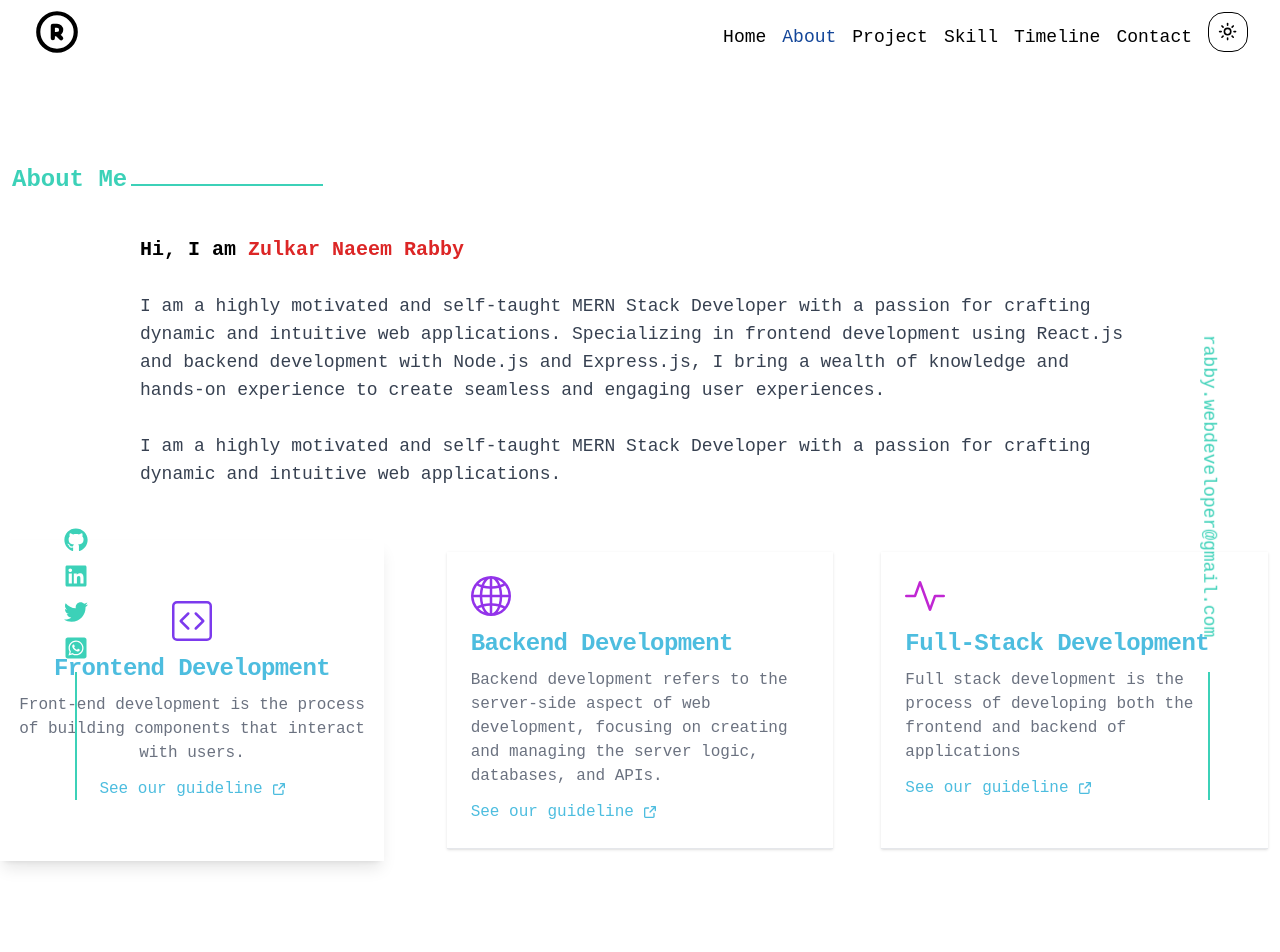
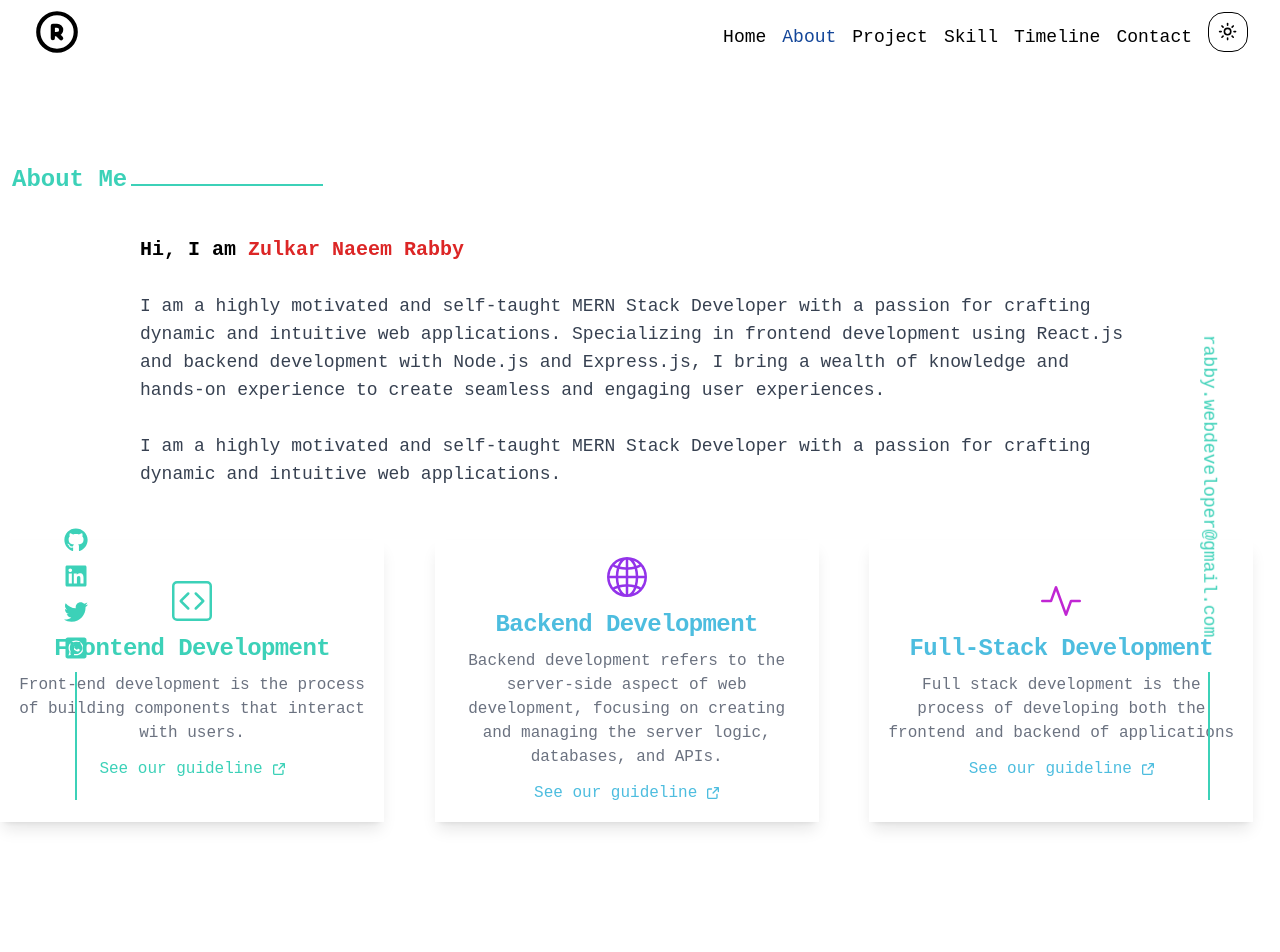
Before and after one commit to rabby-web/Rabby-Portfolio, a Next.js app: page /about in a window 1280 px wide. Shown: the top 952 px of the page. Built offline with nearby package versions, Linux system fonts and the light colour scheme.

Commit message:
main icon change color hovver

```diff
--- a/src/components/MainIcon/LeftIcon.tsx
+++ b/src/components/MainIcon/LeftIcon.tsx
@@ -12,17 +12,17 @@ const LeftIcon = () => {
       <div className="flex flex-col text-center items-center gap-3 text-2xl">
         <h2>
           <a href="https://github.com/rabby-web" target="_blank">
-            <FaGithub className="text-[#3CD1B8] hover:text-[#4df978]" />
+            <FaGithub className="text-[#3CD1B8] hover:text-[#4ca1e7]" />
           </a>
         </h2>
         <h2>
           <a href="https://www.linkedin.com/in/rabby-web/" target="_blank">
-            <FaLinkedin className="text-[#3CD1B8] hover:text-[#4df978]" />
+            <FaLinkedin className="text-[#3CD1B8] hover:text-[#4ca1e7]" />
           </a>
         </h2>
         <h2>
           <a href="https://x.com/RabbyNaeem29188" target="_blank">
-            <FaTwitter className="text-[#3CD1B8] hover:text-[#4df978]" />
+            <FaTwitter className="text-[#3CD1B8] hover:text-[#4ca1e7]" />
           </a>
         </h2>
         <h2>
@@ -30,10 +30,10 @@ const LeftIcon = () => {
             href="https://api.whatsapp.com/qr/L24M5IMTLMJDB1?autoload=1&app_absent=0"
             target="_blank"
           >
-            <FaWhatsappSquare className="text-[#3CD1B8] hover:text-[#4df978]" />
+            <FaWhatsappSquare className="text-[#3CD1B8] hover:text-[#4ca1e7]" />
           </a>
         </h2>
-        <div className="w-0 h-32 border border-[#3CD1B8] hover:border-[#4df978]"></div>
+        <div className="w-0 h-32 border border-[#3CD1B8] hover:border-[#4ca1e7]"></div>
       </div>
     </div>
   );
--- a/src/components/MainIcon/RightText.tsx
+++ b/src/components/MainIcon/RightText.tsx
@@ -4,13 +4,13 @@ const RightText = () => {
   return (
     <div>
       <div className="flex flex-col text-center items-center gap-3 text-lg">
-        <div className="rotate-90 mb-40 hover:text-[#4df978]">
+        <div className="rotate-90 mb-40 hover:text-[#4ca1e7]">
           <a href="mailto:rabby.webdeveloper@gmail.com" target="_blank">
             {" "}
             rabby.webdeveloper@gmail.com
           </a>
         </div>
-        <div className="w-0 h-32 border border-[#3CD1B8] hover:border-[#4df978]"></div>
+        <div className="w-0 h-32 border border-[#3CD1B8] hover:border-[#4ca1e7]"></div>
       </div>
     </div>
   );
--- a/src/components/shared/AboutCard.tsx
+++ b/src/components/shared/AboutCard.tsx
@@ -10,14 +10,14 @@ const AboutCard = () => {
           <svg
             xmlns="http://www.w3.org/2000/svg"
             fill="currentColor"
-            className="bi bi-code-square w-10 h-10 text-violet-600  hover:dark:text-[#3CD1B8] mb-3"
+            className="bi bi-code-square w-10 h-10 text-[#3CD1B8]  hover:dark:text-[#3CD1B8] mb-3"
             viewBox="0 0 16 16"
           >
             <path d="M14 1a1 1 0 0 1 1 1v12a1 1 0 0 1-1 1H2a1 1 0 0 1-1-1V2a1 1 0 0 1 1-1zM2 0a2 2 0 0 0-2 2v12a2 2 0 0 0 2 2h12a2 2 0 0 0 2-2V2a2 2 0 0 0-2-2z" />
             <path d="M6.854 4.646a.5.5 0 0 1 0 .708L4.207 8l2.647 2.646a.5.5 0 0 1-.708.708l-3-3a.5.5 0 0 1 0-.708l3-3a.5.5 0 0 1 .708 0m2.292 0a.5.5 0 0 0 0 .708L11.793 8l-2.647 2.646a.5.5 0 0 0 .708.708l3-3a.5.5 0 0 0 0-.708l-3-3a.5.5 0 0 0-.708 0" />
           </svg>
           <a href="#">
-            <h5 className="mb-2 text-2xl font-semibold tracking-tight text-[#4DBDDF] hover:text-[#3CD1B8]">
+            <h5 className="mb-2 text-2xl font-semibold tracking-tight text-[#3CD1B8] hover:text-[#3CD1B8]">
               Frontend Development
             </h5>
           </a>
@@ -27,7 +27,7 @@ const AboutCard = () => {
           </p>
           <Link
             href="coming"
-            className="inline-flex font-medium items-center text-[#4DBDDF] hover:underline"
+            className="inline-flex font-medium items-center text-[#3CD1B8] hover:underline"
           >
             See our guideline
             <svg
@@ -47,7 +47,7 @@ const AboutCard = () => {
             </svg>
           </Link>
         </div>
-        <div className="max-w-full m-3 p-6 bg-white border-b hover:dark:border-[#3CD1B8] border-gray-200 rounded-lg shadow dark:bg-[#0B1120] hover:dark:bg-gray-900 dark:border-gray-800 ">
+        <div className="max-w-sm overflow-hidden shadow-lg w-full p-2 md:p-4  text-center flex flex-col justify-center items-center relative group hover:text-rose-600 text-[#3CD1B8] rounded-md bg-white dark:bg-opacity-[0.01] border border-white border-opacity-10 backdrop-blur-[10px]">
           <svg
             xmlns="http://www.w3.org/2000/svg"
             fill="currentColor"
@@ -89,7 +89,7 @@ const AboutCard = () => {
             </svg>
           </Link>
         </div>
-        <div className="max-w-full m-3 p-6 bg-white border-b hover:dark:border-[#3CD1B8] border-gray-200 rounded-lg shadow dark:bg-[#0B1120] hover:dark:bg-gray-900 dark:border-gray-800 ">
+        <div className="max-w-sm overflow-hidden shadow-lg w-full p-2 md:p-4  text-center flex flex-col justify-center items-center relative group hover:text-rose-600 text-[#3CD1B8] rounded-md bg-white dark:bg-opacity-[0.01] border border-white border-opacity-10 backdrop-blur-[10px]">
           <svg
             xmlns="http://www.w3.org/2000/svg"
             width="16"
```
